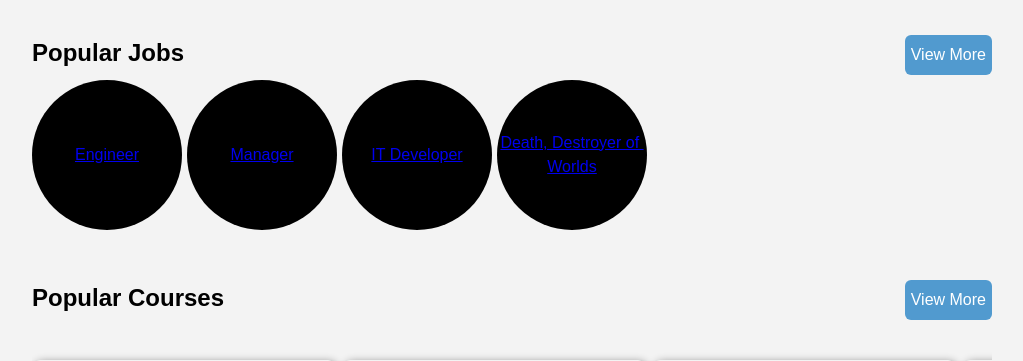
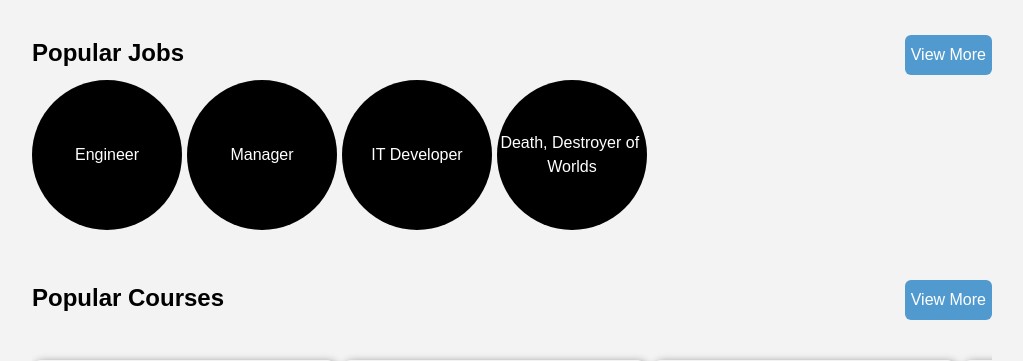
Before and after one commit to S7LEONNIE/is212lms, a PHP site: page / in a window 1280 px wide. Shown: the part 468-829 px from the top of the page, without its empty margins (128-1151 px from the left). Run offline with PHP 8.4, Linux system fonts and the light colour scheme; data comes from the database, SQL or seed files in the repository; data that the repository does not hold is empty.

Commit message:
Fix index circle href css issue

```diff
--- a/CSS/main.css
+++ b/CSS/main.css
@@ -378,6 +378,16 @@ body {
 
 .circles-container .circles:hover {
     box-shadow: var(--box-shadow-hover);
+}
+
+.circles > a {
+    text-decoration: none;
+    color: inherit;
+    display: flex;
+    align-items: center;
+    justify-content: center;
+    height: 100%;
+    width: 100%;
 }
 
 /* cards */
```
